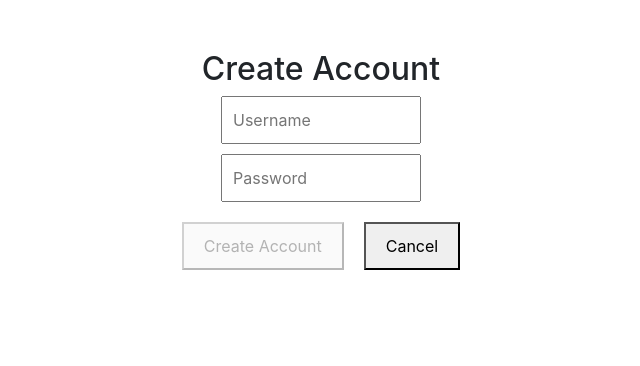
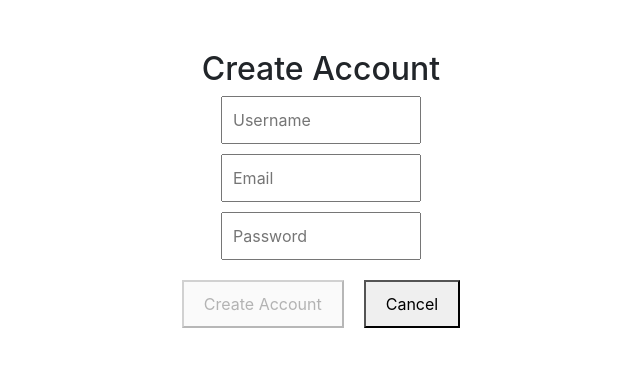
Before and after one commit to Leon-LI1231/weatherKing, a React (Create React App) app in the folder frontend/: page / in a window 1280 px wide. Both pictures are taken after typing "Sample", "Sample123" into the empty fields and a click on the button "Create Account". Shown: the top 366 px of the page, without its empty margins (319-959 px from the left). Built offline with nearby package versions, Linux system fonts and the light colour scheme.

Commit message:
added small change to frontend

```diff
--- a/frontend/src/components/CreateAccount.jsx
+++ b/frontend/src/components/CreateAccount.jsx
@@ -16,6 +16,7 @@ import React from 'react';
 function CreateAccount({ onNavigateToLogin }) {
     // State variables for username and password
     const [username, setUsername] = React.useState('');
+    const [email, setEmail] = React.useState('');
     const [password, setPassword] = React.useState('');
     const [message, setMessage] = React.useState('');
 
@@ -27,7 +28,7 @@ function CreateAccount({ onNavigateToLogin }) {
             const response = await fetch('http://localhost:8080/api/register', {
                 method: 'POST',
                 headers: {  'Content-Type': 'application/json' },
-                body: JSON.stringify({ username, password }),
+                body: JSON.stringify({ username, email, password }),
             });
             const text = await response.text();
             setMessage(text);
@@ -68,6 +69,15 @@ function CreateAccount({ onNavigateToLogin }) {
             </div> {/* Input field for username */}
             <div style={{ marginBottom: '10px' }}>
                 <input
+                    type="email"
+                    placeholder="Email"
+                    value={email}
+                    onChange={(e) => setEmail(e.target.value)}
+                    style={{ padding: '10px', fontSize: '16px', width: '200px' }}
+                />
+            </div> {/* Input field for email */}
+            <div style={{ marginBottom: '10px' }}>
+                <input
                     type="password"
                     placeholder="Password"
                     value={password}
```
